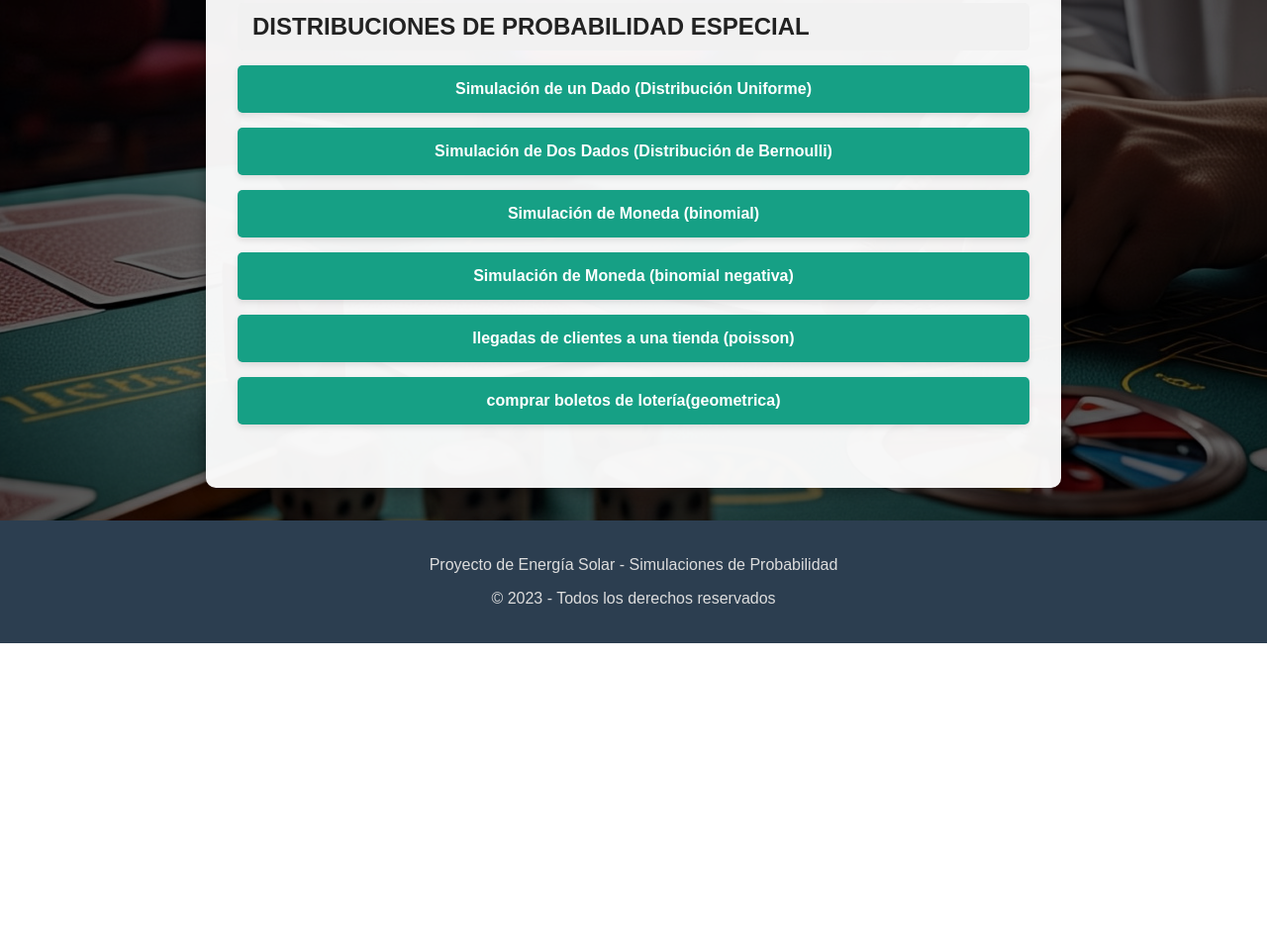
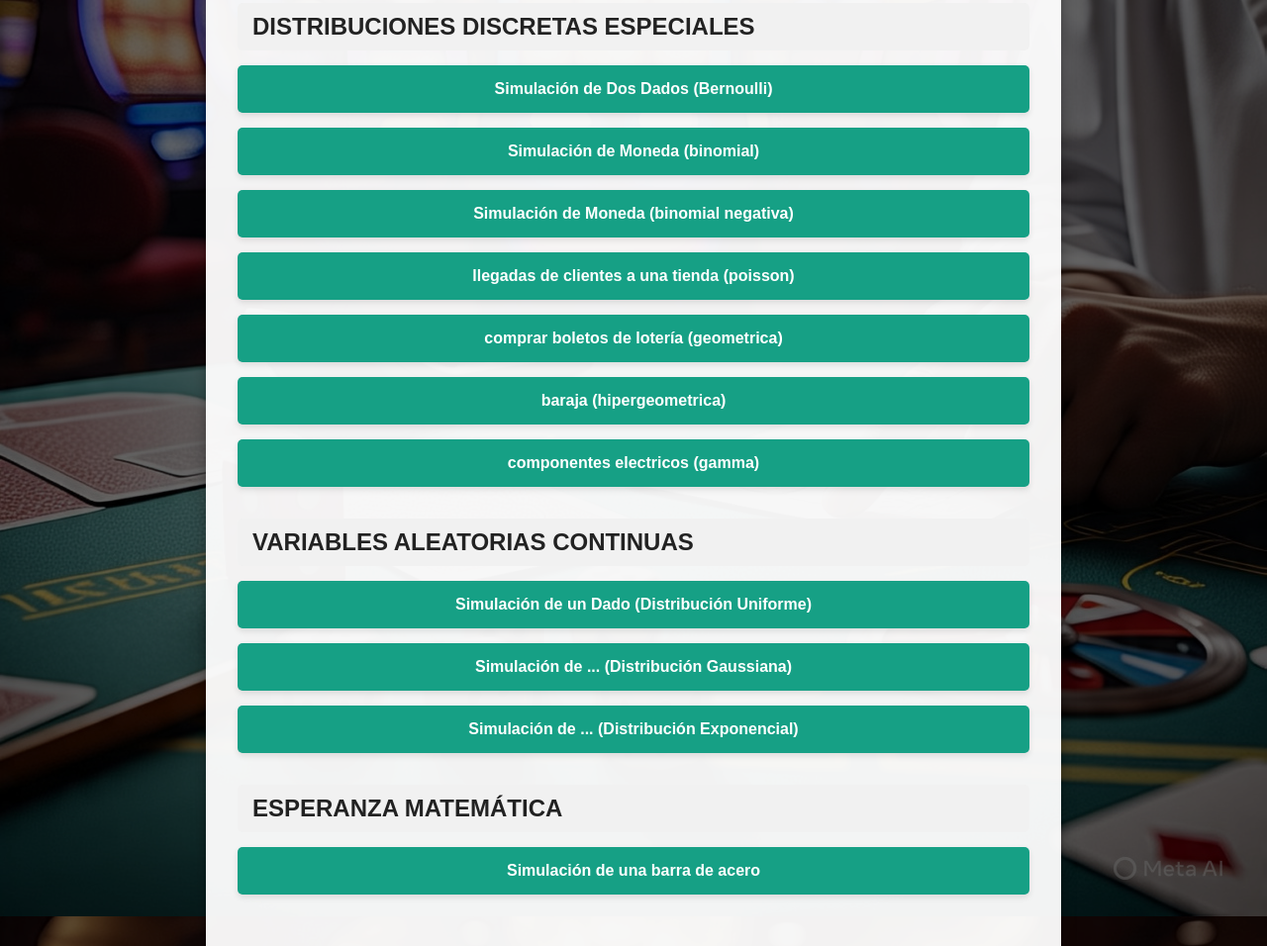
Before and after one commit to Bran173/Bran173.github.io, a plain HTML site: page probabilidad.html in a window 1280 px wide. Shown: the part 354-1310 px from the top of the page at 99% size. Before the commit the page ends 1004 px from the top, so only its background shows below. Drawn offline with Linux system fonts and the light colour scheme.

Commit message:
complete el menu principal de la parte de probabilidad

```diff
--- a/probabilidad.html
+++ b/probabilidad.html
@@ -125,14 +125,31 @@
             </div>
 
             <div class="menu-section">
-                <h2 class="section-title">DISTRIBUCIONES DE PROBABILIDAD ESPECIAL</h2>
+                <h2 class="section-title">DISTRIBUCIONES DISCRETAS ESPECIALES</h2>
                 <div class="menu-options">
-                    <a href="dado.html" class="menu-option">Simulación de un Dado (Distribución Uniforme)</a>
-                    <a href="2dados.html" class="menu-option">Simulación de Dos Dados (Distribución de Bernoulli)</a>
+                    <a href="2dados.html" class="menu-option">Simulación de Dos Dados (Bernoulli)</a>
                     <a href="moneda.html" class="menu-option">Simulación de Moneda (binomial)</a>
                     <a href="binomialNegativa.html" class="menu-option">Simulación de Moneda (binomial negativa)</a>
                     <a href="poisson.html" class="menu-option">llegadas de clientes a una tienda (poisson)</a>
-                    <a href="geometrica.html" class="menu-option">comprar boletos de lotería(geometrica)</a>
+                    <a href="geometrica.html" class="menu-option">comprar boletos de lotería (geometrica)</a>
+                    <a href="hipergeometrica.html" class="menu-option">baraja (hipergeometrica)</a>
+                    <a href="gamma.html" class="menu-option">componentes electricos (gamma)</a>
+                </div>
+            </div>
+
+            <div class="menu-section">
+                <h2 class="section-title">VARIABLES ALEATORIAS CONTINUAS</h2>
+                <div class="menu-options">
+                    <a href="dado.html" class="menu-option">Simulación de un Dado (Distribución Uniforme)</a>
+                    <a href="dado.html" class="menu-option">Simulación de ... (Distribución Gaussiana)</a>
+                    <a href="dado.html" class="menu-option">Simulación de ... (Distribución Exponencial)</a>
+                </div>
+            </div>
+
+            <div class="menu-section">
+                <h2 class="section-title">ESPERANZA MATEMÁTICA</h2>
+                <div class="menu-options">
+                    <a href="dado.html" class="menu-option">Simulación de una barra de acero</a>
                 </div>
             </div>
         </div>
```
Also changed, not shown: gamma.html (added, +10 -0 lines), hipergeometrica.html (added, +10 -0 lines).
